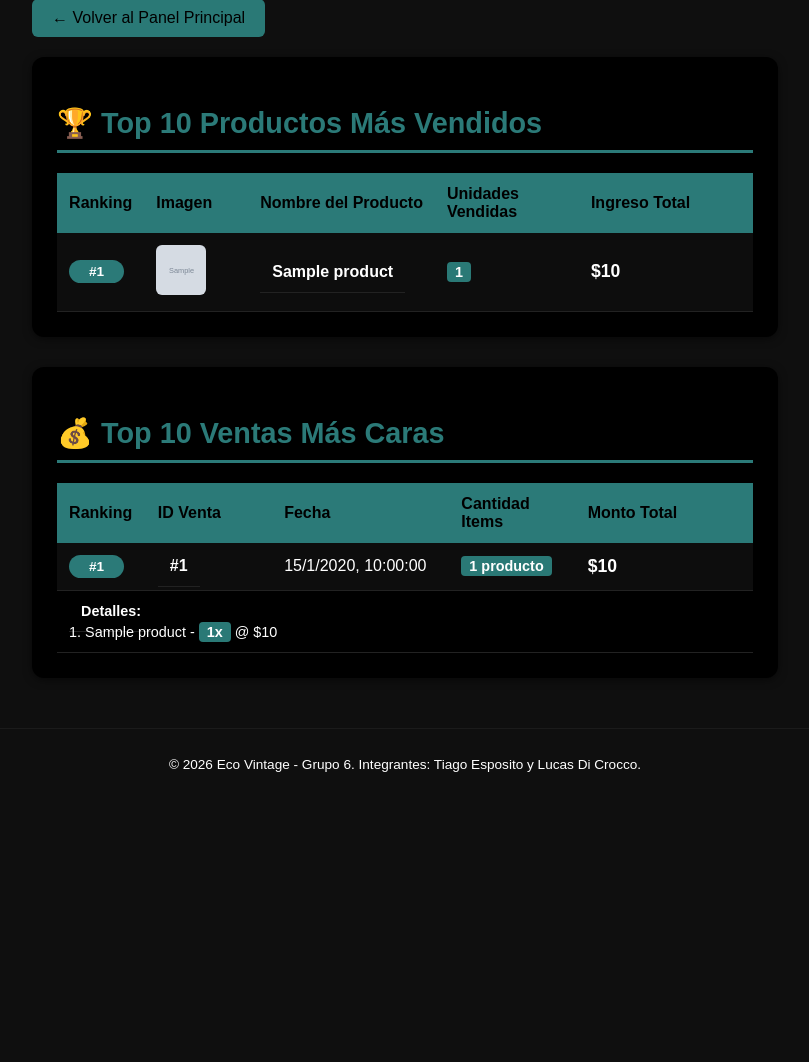
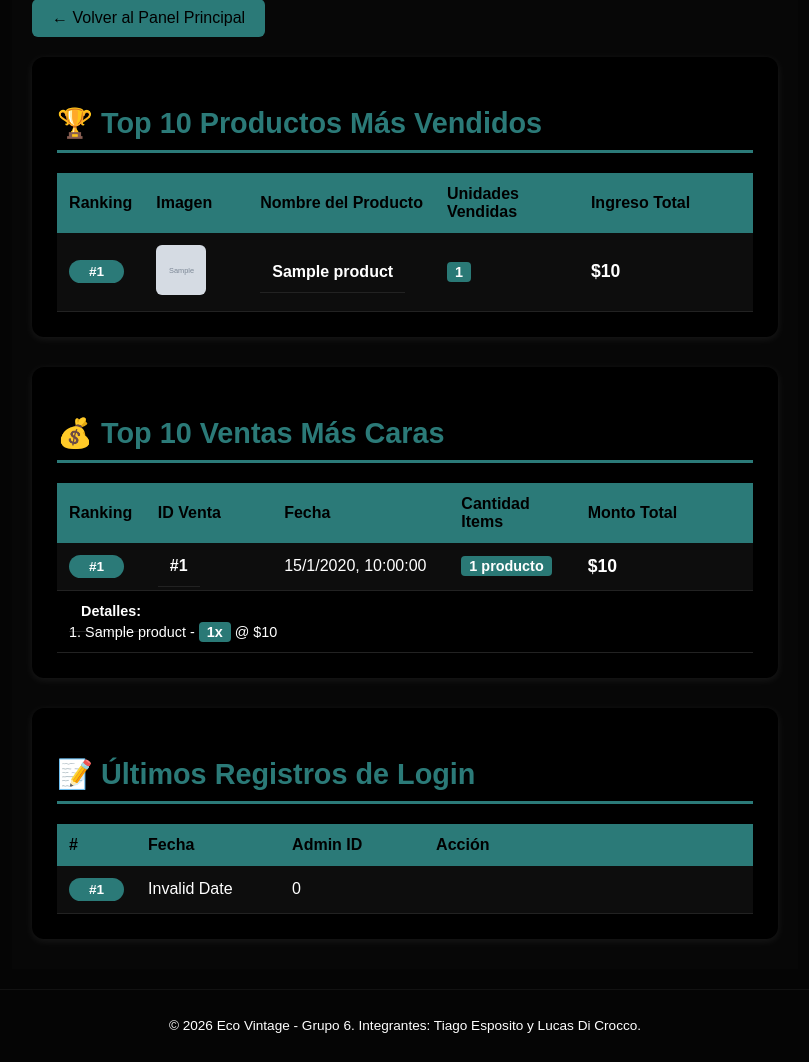
Before and after one commit to DicroccoL/Grupo-6-Trabajo-integrador, a Node server app: page /admin/reportes in a window 1280 px wide. Shown: the part 141-1203 px from the top of the page, without its empty margins (235-1044 px from the left). Before the commit the page ends 913 px from the top, so only its background shows below. Run offline with Node 20, Linux system fonts and the light colour scheme; a user stored in the database is signed in; tables that the repository leaves empty hold one stand-in row (values such as "Sample post"); grey boxes marked "Sample" are stand-in pictures; some libraries are stand-ins or nearby versions.

Commit message:
Implementacion de logs de admin  para pantalla registros

```diff
--- a/assets/admin-reportes.css
+++ b/assets/admin-reportes.css
@@ -99,7 +99,7 @@
 /* Cantidad de items invertida: Fondo blanco, número negro */
 .reporte-seccion .cantidad-items {
   background-color: hsl(178, 48%, 32%);
-  color: hsl(178, 48%, 32%);;
+  color: #000000;
   padding: 2px 8px;
   border-radius: 4px;
   font-size: 0.9rem;
@@ -129,6 +129,116 @@
   font-style: italic;
 }
 
+body.theme-light .reportes-container {
+  background-color: #f3f6f9;
+}
+
+body.theme-light .reportes-container .reporte-seccion {
+  background-color: #ffffff;
+  color: #1a1a1a;
+  box-shadow: 0 2px 10px rgba(0,0,0,0.08);
+}
+
+body.theme-light .reportes-container .reporte-seccion h2 {
+  color: #1a4158;
+  border-bottom-color: #1a4158;
+}
+
+body.theme-light .tabla-reporte thead {
+  background-color: #d1e9e5;
+}
+
+body.theme-light .tabla-reporte thead th {
+  color: #0f3f3a;
+}
+
+body.theme-light .tabla-reporte tbody td,
+body.theme-light .tabla-reporte tbody td strong {
+  color: #1a1a1a;
+  border-bottom: 1px solid #e1e5e9;
+}
+
+body.theme-light .tabla-reporte tbody tr:nth-child(odd) {
+  background-color: #f9fbfb;
+}
+
+body.theme-light .tabla-reporte tbody tr:nth-child(even) {
+  background-color: #ffffff;
+}
+
+body.theme-light .tabla-reporte tbody tr:hover {
+  background-color: #e8f3f1;
+}
+
+body.theme-light .btn-volver {
+  background-color: #2b7a78;
+  color: #ffffff;
+}
+
+body.theme-light .badge-ranking {
+  background-color: #a6d6cc;
+  color: #0f3f3a;
+}
+
+body.theme-light .sin-datos {
+  color: #555;
+}
+
+body.theme-dark {
+  background-color: #050505;
+  color: #ffffff;
+}
+
+body.theme-dark .reportes-container {
+  background-color: #070707;
+}
+
+body.theme-dark .reportes-container .reporte-seccion {
+  background-color: #000000;
+  color: #ffffff;
+  box-shadow: 0 2px 8px rgba(255,255,255,0.08);
+}
+
+body.theme-dark .tabla-reporte thead {
+  background-color: #2b7a78;
+}
+
+body.theme-dark .tabla-reporte thead th {
+  color: #000000;
+}
+
+body.theme-dark .tabla-reporte tbody td,
+body.theme-dark .tabla-reporte tbody td strong {
+  color: #ffffff;
+  border-bottom: 1px solid #222222;
+}
+
+body.theme-dark .tabla-reporte tbody tr:nth-child(odd) {
+  background-color: #0d0d0d;
+}
+
+body.theme-dark .tabla-reporte tbody tr:nth-child(even) {
+  background-color: #000000;
+}
+
+body.theme-dark .tabla-reporte tbody tr:hover {
+  background-color: #1a1a1a;
+}
+
+body.theme-dark .btn-volver {
+  background-color: #2b7a78;
+  color: #000000;
+}
+
+body.theme-dark .sin-datos {
+  color: #ccc;
+}
+
+body.theme-dark .badge-ranking {
+  background-color: #2b7a78;
+  color: #000000;
+}
+
 /* ========================================================
    RESPONSIVE DESIGN
    ======================================================== */
--- a/controllers/admincontroller.js
+++ b/controllers/admincontroller.js
@@ -12,6 +12,7 @@
 const Product = require('../models/Product');
 const Order = require('../models/order');
 const OrderItem = require('../models/OrderItem');
+const AdminLoginLog = require('../models/AdminLoginLog');
 const { Op, fn, col, sequelize } = require('sequelize');
 const { Sequelize } = require("sequelize");
 //
@@ -189,9 +190,16 @@
         }]
       }]
     });
+
+    const adminLogs = await AdminLoginLog.findAll({
+      order: [['fecha', 'DESC']],
+      limit: 10
+    });
+
     return res.render("admin-reportes", {
       productosMasVendidos: productosMasVendidos,
-      ventasMasCaras: ventasMasCaras
+      ventasMasCaras: ventasMasCaras,
+      adminLogs: adminLogs
     });
 
   } catch (error) {
--- a/server.js
+++ b/server.js
@@ -22,6 +22,7 @@
 const Product = require("./models/Product");
 const Order = require("./models/order");
 const OrderItem = require("./models/OrderItem");
+const AdminLoginLog = require("./models/AdminLoginLog");
 
 // Importar rutas modulares
 const publicRoutes = require("./routes/publicRoutes");
@@ -96,12 +97,20 @@
 // INICIAR SERVIDOR
 const PORT = process.env.PORT || 3000;
 
-app.listen(PORT, () => {
-  // Autenticar la conexión con la base de datos
-  sequelize
-    .authenticate()
-    .then(() => console.log("✓ Base de datos conectada"))
-    .catch(err => console.error("✗ Error en base de datos:", err));
+const startServer = async () => {
+  try {
+    await sequelize.authenticate();
+    console.log("✓ Base de datos conectada");
 
-  console.log(`✓ Servidor ejecutándose en puerto ${PORT}`);
-});
+    await sequelize.sync();
+    console.log("✓ Modelos sincronizados");
+
+    app.listen(PORT, () => {
+      console.log(`✓ Servidor ejecutándose en puerto ${PORT}`);
+    });
+  } catch (err) {
+    console.error("✗ Error en base de datos:", err);
+  }
+};
+
+startServer();
--- a/views/admin-reportes.ejs
+++ b/views/admin-reportes.ejs
@@ -135,6 +135,34 @@
         <p class="sin-datos">No hay datos disponibles de ventas.</p>
       <% } %>
     </div>
+<!-- SECCION DE REPORTES DE LOGINS ADMIN -->
+    <div class="reporte-seccion">
+      <h2>📝 Últimos Registros de Login</h2>
+      <% if (adminLogs && adminLogs.length > 0) { %>
+        <table class="tabla-reporte">
+          <thead>
+            <tr>
+              <th style="width: 50px;">#</th>
+              <th style="width: 120px;">Fecha</th>
+              <th style="width: 120px;">Admin ID</th>
+              <th>Acción</th>
+            </tr>
+          </thead>
+          <tbody>
+            <% adminLogs.forEach((log, index) => { %>
+              <tr>
+                <td><span class="badge-ranking">#<%= index + 1 %></span></td>
+                <td><%= new Date(log.fecha).toLocaleString('es-AR') %></td>
+                <td><%= log.adminId %></td>
+                <td><%= log.accion %></td>
+              </tr>
+            <% }); %>
+          </tbody>
+        </table>
+      <% } else { %>
+        <p class="sin-datos">No hay registros de inicio de sesión disponibles.</p>
+      <% } %>
+    </div>
   </div>
 
   <footer class="main-footer">
```
Also changed, not shown: controllers/authController.js (+11 -0 lines), models/AdminLoginLog.js (added, +14 -0 lines).
